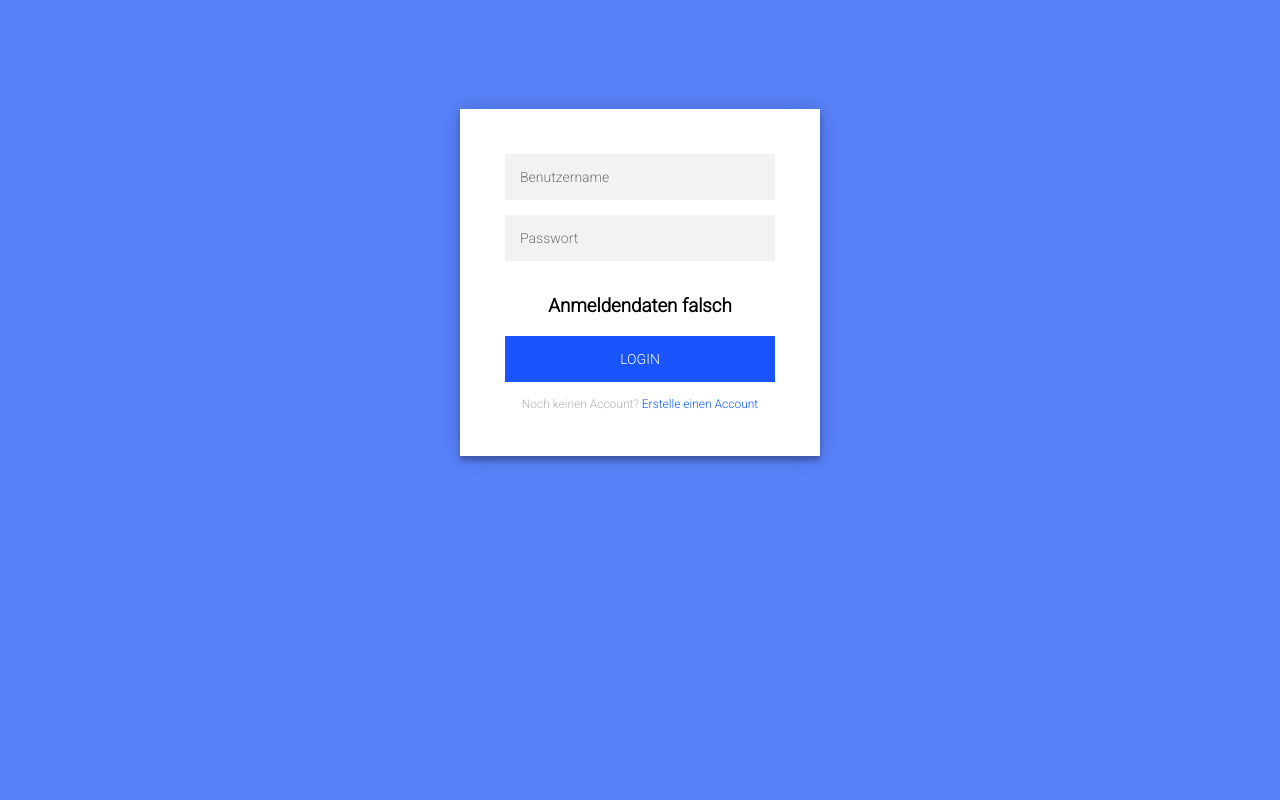
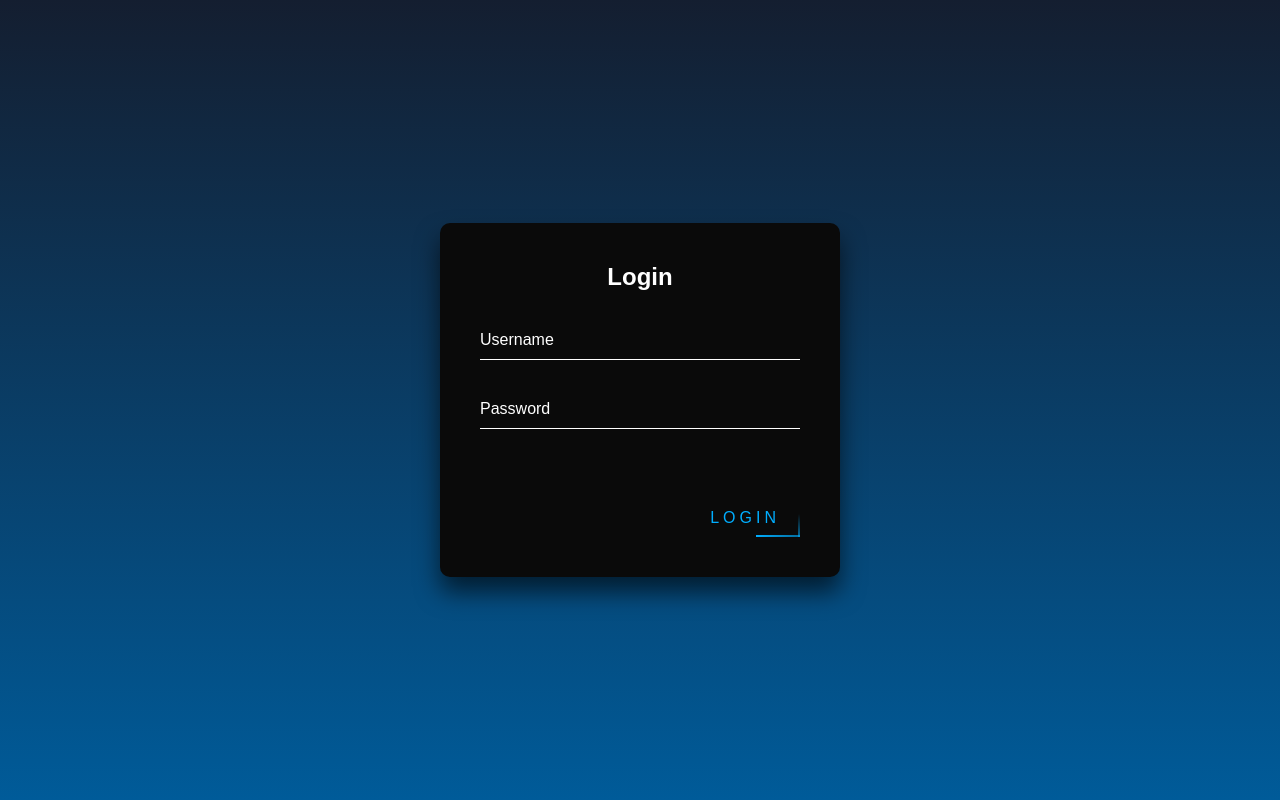
Before and after one commit to LilB0nd/Buchungssystem, a Django app: template Buchungssystem/templates/registration/login_fail.html in a window 1280 px wide. Run offline with Django 3.2, Linux system fonts and the light colour scheme; the template is opened without the code that fills it, so the values that code supplies are empty.

Commit message:
Login Testdateien

```diff
--- a/Buchungssystem/templates/registration/login_fail.html
+++ b/Buchungssystem/templates/registration/login_fail.html
@@ -1,28 +1,30 @@
-{%  load static %}
-<!DOCTYPE html>
-<html lang="en">
+<html>
     <head>
-        <meta charset="UTF-8">
-        <title>Login</title>
-        <link rel="stylesheet" href="/static/Css/login.css">
+      <link href="/static/Css/login fail.css" type="text/css" rel="stylesheet"/>
     </head>
-    <body>
-        <div class="login-page">
-          <div class="form">
-
-            <form class="login-form" action='' method="post">
-                {% csrf_token %}
-              <input type="text" placeholder="Benutzername" name="username"/>
-              <input type="password" placeholder="Passwort" name="password"/>
-              <div>
-                <div>
-                    <h3>Anmeldendaten falsch</h3>
-                  <button class="btn-one" type="submit">Login</button>
-                </div>
-              </div>
-              <p class="message">Noch keinen Account? <a href="#">Erstelle einen Account</a></p>
-            </form>
-          </div>
+    <div class="login-box">
+      <h2>Login</h2>
+      <form>
+        <div class="user-box">
+          <input type="text" name="Username" required="">
+          <label>Username</label>
         </div>
-    </body>
+        <div class="user-box">
+          <input type="password" name="password" required="">
+          <label>Password</label>
+        </div>
+        <a role="button" class="button" onclick="myFunction">
+          <span></span>
+          <span></span>
+          <span></span>
+          <span></span>
+          Login
+        </a>
+      </form>
+      <script>
+        function myFunction() {
+            document.getElementById("GFG").submit();
+        }
+      </script>
+    </div>
 </html>
--- /dev/null
+++ b/static/Css/login fail.css
@@ -0,0 +1,180 @@
+html {
+  height: 100%;
+}
+body {
+  margin:0;
+  padding:0;
+  font-family: sans-serif;
+  background: linear-gradient(#141e30, #005b99);
+}
+
+.login-box {
+  position: absolute;
+  top: 50%;
+  left: 50%;
+  width: 400px;
+  padding: 40px;
+  transform: translate(-50%, -50%);
+  background: #0a0a0a;
+  box-sizing: border-box;
+  box-shadow: 0 15px 25px rgba(0,0,0,.6);
+  border-radius: 10px;
+}
+
+.login-box h2 {
+  margin: 0 0 30px;
+  padding: 0;
+  color: #fff;
+  text-align: center;
+}
+
+.login-box .user-box {
+  position: relative;
+}
+
+.login-box .user-box input {
+  width: 100%;
+  padding: 10px 0;
+  font-size: 16px;
+  color: #fff;
+  margin-bottom: 30px;
+  border: none;
+  border-bottom: 1px solid #fff;
+  outline: none;
+  background: transparent;
+}
+.login-box .user-box label {
+  position: absolute;
+  top:0;
+  left: 0;
+  padding: 10px 0;
+  font-size: 16px;
+  color: #fff;
+  pointer-events: none;
+  transition: .5s;
+}
+
+.login-box .user-box input:focus ~ label,
+.login-box .user-box input:valid ~ label {
+  top: -20px;
+  left: 0;
+  color: #00aeff;
+  font-size: 12px;
+}
+
+.login-box form a{
+  position: relative;
+  padding: 10px 20px;
+  color: #00aeff;
+  font-size: 16px;
+  text-decoration: none;
+  text-transform: uppercase;
+  overflow: hidden;
+  transition: .5s;
+  margin-top: 40px;
+  letter-spacing: 4px;
+  float: right;
+}
+
+.login-box a:hover {
+  background: #00aeff;
+  color: #fff;
+  border-radius: 5px;
+  box-shadow: 0 0 5px #00aeff,
+              0 0 25px #00aeff,
+              0 0 50px #00aeff,
+              0 0 100px #00aeff;
+}
+
+.login-box a span{
+  position: absolute;
+  display: block;
+}
+
+.login-box a span:nth-child(1) {
+  top: 0;
+  left: -100%;
+  width: 100%;
+  height: 2px;
+  background: linear-gradient(90deg, transparent, #00aeff);
+  animation: btn-anim1 1s linear infinite;
+}
+
+@keyframes btn-anim1 {
+  0% {
+    left: -100%;
+  }
+  50%,100% {
+    left: 100%;
+  }
+}
+
+.login-box a span:nth-child(2) {
+  top: -100%;
+  right: 0;
+  width: 2px;
+  height: 100%;
+  background: linear-gradient(180deg, transparent, #00aeff);
+  animation: btn-anim2 1s linear infinite;
+  animation-delay: .25s
+}
+
+@keyframes btn-anim2 {
+  0% {
+    top: -100%;
+  }
+  50%,100% {
+    top: 100%;
+  }
+}
+
+.login-box a span:nth-child(3) {
+  bottom: 0;
+  right: -100%;
+  width: 100%;
+  height: 2px;
+  background: linear-gradient(270deg, transparent, #00aeff);
+  animation: btn-anim3 1s linear infinite;
+  animation-delay: .5s
+}
+
+@keyframes btn-anim3 {
+  0% {
+    right: -100%;
+  }
+  50%,100% {
+    right: 100%;
+  }
+}
+
+.login-box a span:nth-child(4) {
+  bottom: -100%;
+  left: 0;
+  width: 2px;
+  height: 100%;
+  background: linear-gradient(360deg, transparent, #00aeff);
+  animation: btn-anim4 1s linear infinite;
+  animation-delay: .75s
+}
+
+@keyframes btn-anim4 {
+  0% {
+    bottom: -100%;
+  }
+  50%,100% {
+    bottom: 100%;
+  }
+}
+.button {
+  position: relative;
+  display: inline-block;
+  padding: 10px 20px;
+  color: #00aeff;
+  font-size: 16px;
+  text-decoration: none;
+  text-transform: uppercase;
+  overflow: hidden;
+  transition: .5s;
+  margin-top: 40px;
+  letter-spacing: 4px
+}
```
